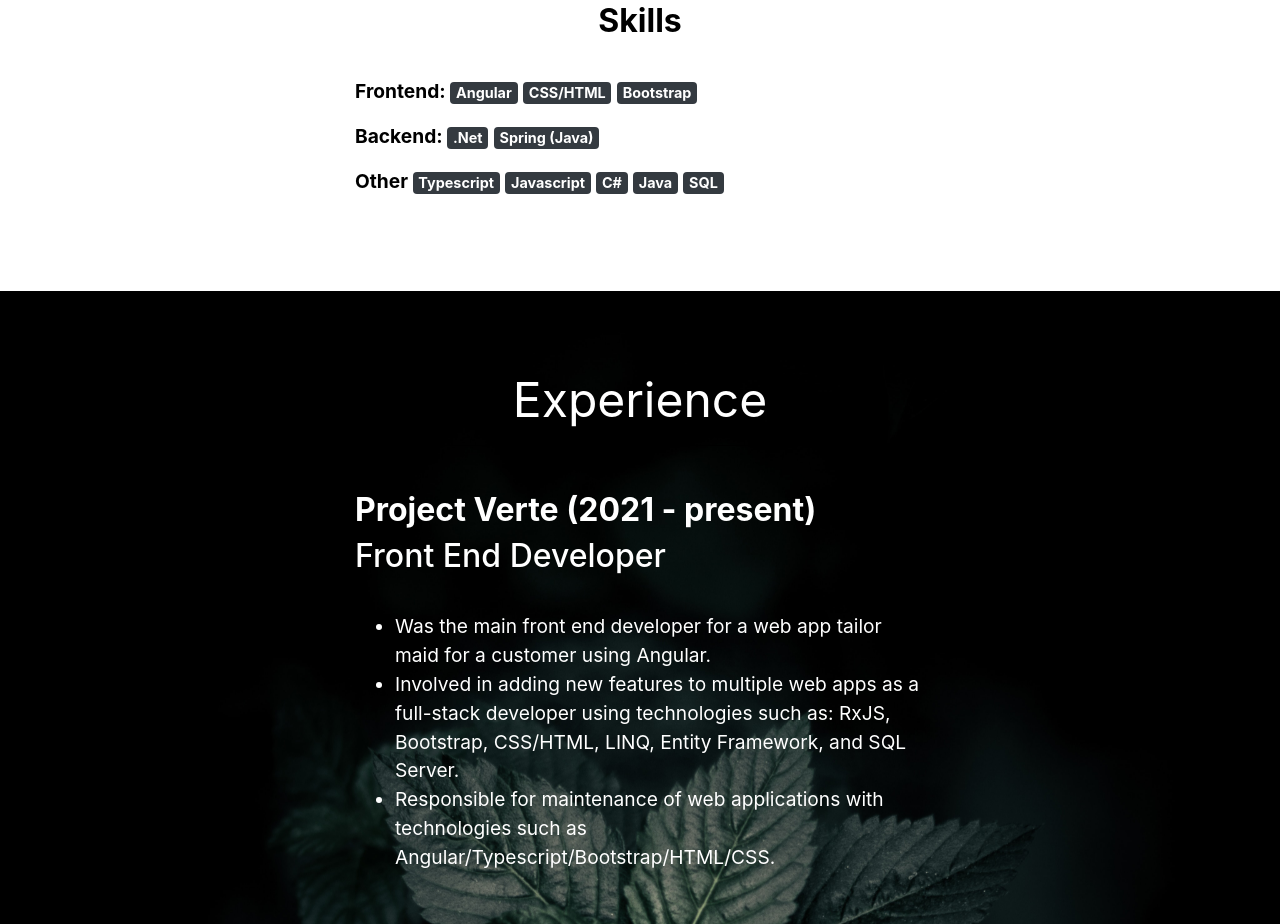
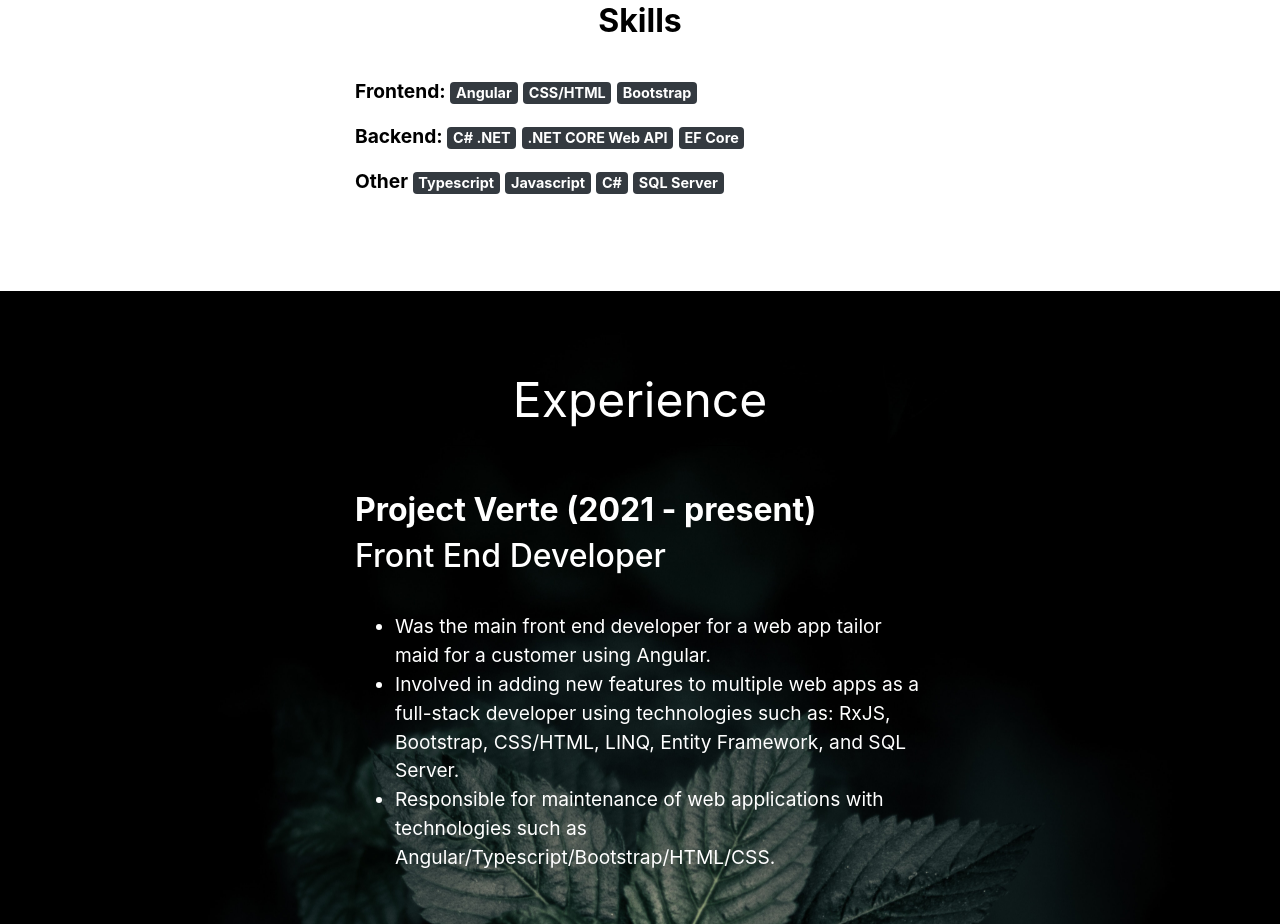
Before and after one commit to RonYanku/homepage, a React (Create React App) app: page / in a window 1280 px wide. Shown: the part 1100-2024 px from the top of the page. Built offline with nearby package versions, Linux system fonts and the light colour scheme.

Commit message:
small changes

```diff
--- a/src/Components/PortfolioAbout.js
+++ b/src/Components/PortfolioAbout.js
@@ -3,8 +3,8 @@ import Container from 'react-bootstrap/Container';
 import Badge from 'react-bootstrap/Badge';
 
 const FrontendBadges = ["Angular", "CSS/HTML", "Bootstrap"];
-const BackendBadges = [".Net", "Spring (Java)"];
-const OtherBadges = ["Typescript","Javascript", "C#", "Java", "SQL"];
+const BackendBadges = ["C# .NET", ".NET CORE Web API", "EF Core"];
+const OtherBadges = ["Typescript","Javascript", "C#", "SQL Server"];
 
 const PortfolioAbout = () => {
 
```
